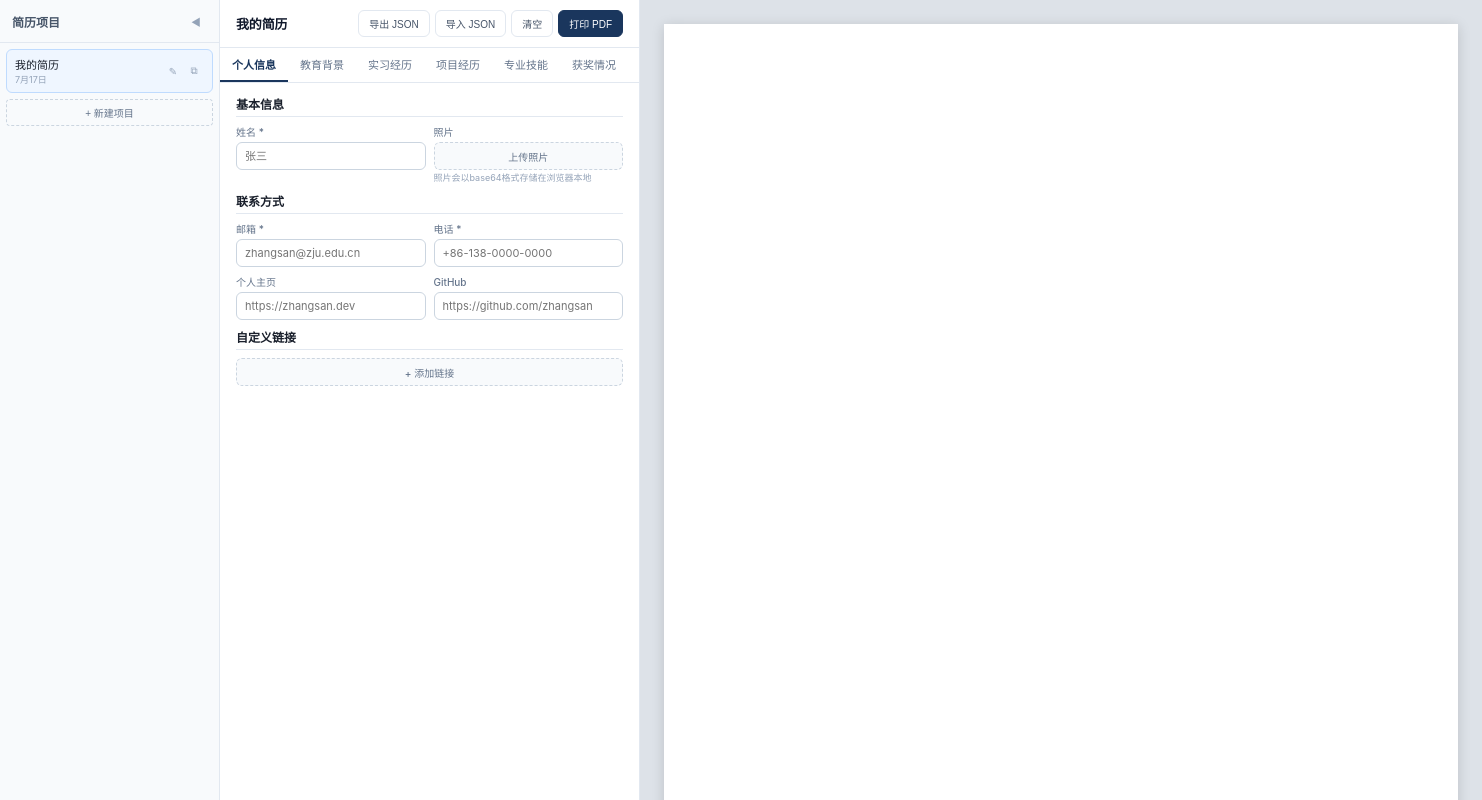
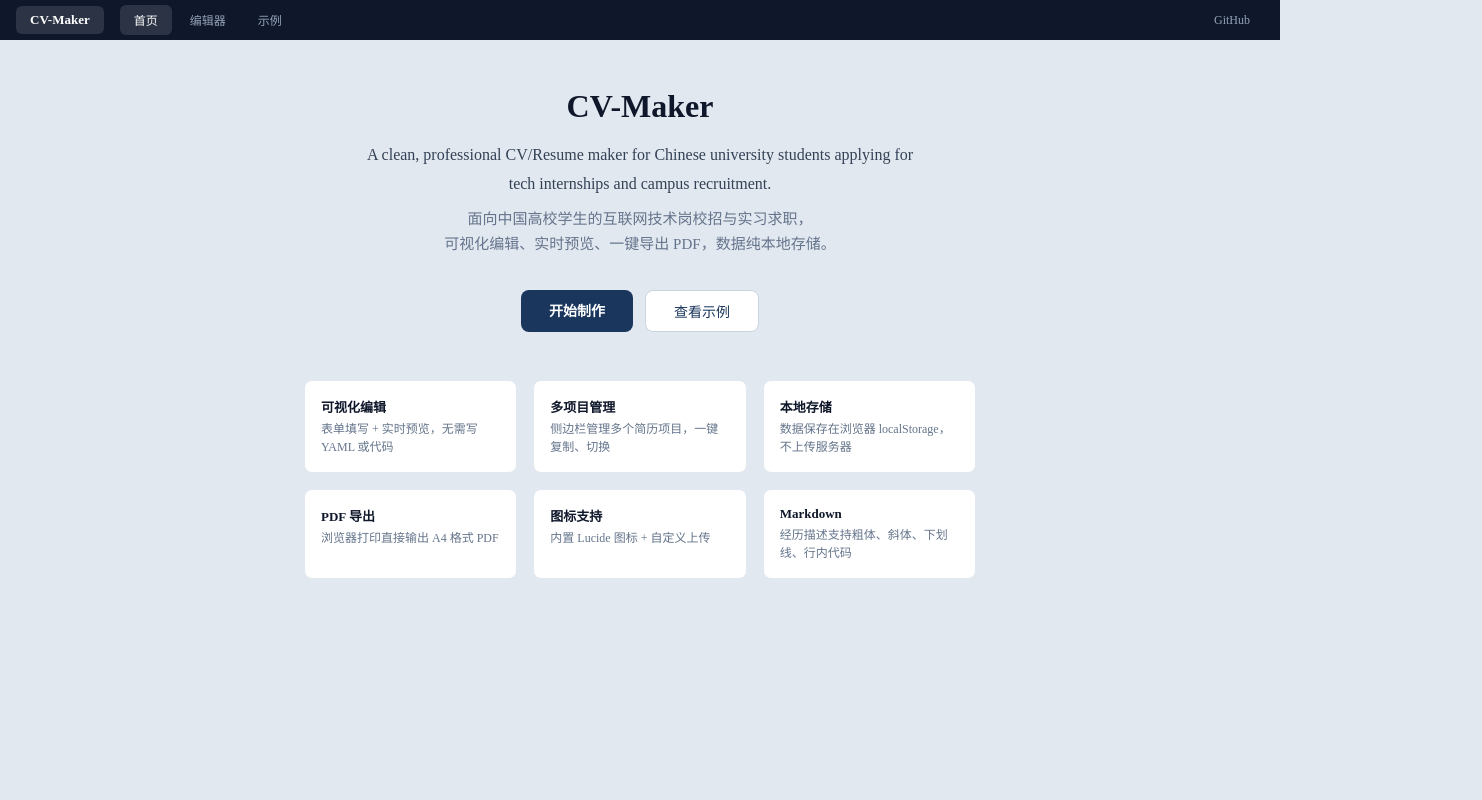
Before and after one commit to lEEExp3rt/CV-Maker, a React (Vite) app: page / in a window 1280 px wide. Shown: the whole page, 1482 px wide, since content can reach past the window. Built offline with nearby package versions, Linux system fonts and the light colour scheme.

Commit message:
feat: add homepage and example routes

```diff
--- /dev/null
+++ b/src/DemoPage.tsx
@@ -0,0 +1,87 @@
+import Layout from './components/Layout'
+import Resume from './Resume'
+import type { ResumeData } from './types/resume'
+
+const DEMO_DATA: ResumeData = {
+  personal_info: {
+    name: '张三',
+    photo: '',
+    contact: {
+      email: 'zhangsan@zju.edu.cn',
+      phone: '+86-138-0000-0000',
+      homepage: 'https://zhangsan.dev',
+      github: 'https://github.com/zhangsan',
+    },
+  },
+  educations: [
+    {
+      school: '浙江大学',
+      school_en: 'Zhejiang University',
+      degree: '本科',
+      major: '计算机科学与技术',
+      start: '2022-09',
+      end: '2026-06',
+      gpa: '3.9/4.0',
+      ranking: '3/120',
+      courses: ['数据结构', '操作系统', '计算机网络', '数据库系统', '算法设计与分析'],
+    },
+  ],
+  internships: [
+    {
+      company: '阿里巴巴',
+      company_en: 'Alibaba Group',
+      department: '淘宝技术部',
+      role: '后端开发实习生',
+      brief: '参与**淘宝核心推荐系统**后端研发，负责`Go`微服务开发与性能优化',
+      start: '2025-06',
+      end: '2025-09',
+      details: [
+        '使用`Go`实现高并发接口，QPS达到**10K+**',
+        '优化商品召回链路，平均响应时间降低*35%*',
+        '编写单元测试与集成测试用例100+，覆盖率__90%__',
+      ],
+    },
+  ],
+  projects: [
+    {
+      name: '分布式KV存储引擎',
+      name_en: 'Distributed KV Store',
+      url: 'https://github.com/zhangsan/kv-store',
+      brief: '基于**Raft**协议实现高可用分布式键值存储系统',
+      start: '2023-10',
+      end: '2024-01',
+      details: [
+        '基于Raft一致性协议实现多副本强一致性读写',
+        'LSM-Tree存储结构，写入吞吐50K ops/s',
+        '集成Prometheus监控，关键指标可视化',
+      ],
+    },
+  ],
+  skills: [
+    { category: '编程语言', items: ['Go', 'Python', 'TypeScript', 'Java', 'C++'] },
+    { category: '框架与工具', items: ['React', 'Docker', 'Kubernetes', 'Git'] },
+    { category: '数据库', items: ['MySQL', 'Redis', 'Kafka'] },
+  ],
+  awards: [
+    { name: 'ACM-ICPC 亚洲区域赛 银牌', date: '2022' },
+    { name: '国家奖学金', date: '2021' },
+  ],
+}
+
+export default function DemoPage() {
+  return (
+    <Layout>
+      <div style={{
+        flex: 1, overflow: 'auto', display: 'flex', justifyContent: 'center',
+        padding: 24, background: '#e9eef3',
+      }}>
+        <div style={{
+          background: '#fff', borderRadius: 8,
+          boxShadow: '0 2px 12px rgba(0,0,0,0.08)',
+        }}>
+          <Resume data={DEMO_DATA} settings={{ color_scheme: 'navy', language: 'zh' }} />
+        </div>
+      </div>
+    </Layout>
+  )
+}
--- a/src/EditorApp.tsx
+++ b/src/EditorApp.tsx
@@ -2,6 +2,7 @@ import { useState, useCallback, useRef } from 'react'
 import { useProjectManager } from './hooks/useProjectManager'
 import { DEFAULT_RESUME_DATA } from './data/defaults'
 import Resume from './Resume'
+import Layout from './components/Layout'
 import ProjectSidebar from './components/editor/ProjectSidebar'
 import Modal from './components/editor/Modal'
 import PersonalInfoEditor from './components/editor/PersonalInfoEditor'
@@ -102,6 +103,7 @@ export default function EditorApp() {
   const settings = { color_scheme: 'navy' as const, language: 'zh' as const }
 
   return (
+    <Layout>
     <div className="editor-layout">
       {/* Project Sidebar */}
       <ProjectSidebar
@@ -245,6 +247,7 @@ export default function EditorApp() {
       >
         确定要清空「{activeProject?.title}」的所有数据吗？此操作不可撤销。
       </Modal>
-    </div>
+      </div>
+    </Layout>
   )
 }
--- /dev/null
+++ b/src/HomePage.tsx
@@ -0,0 +1,63 @@
+import Layout from './components/Layout'
+
+export default function HomePage() {
+  return (
+    <Layout>
+      <div style={{
+        maxWidth: 720, margin: '0 auto', padding: '48px 24px',
+        textAlign: 'center', fontFamily: 'inherit',
+      }}>
+        <h1 style={{ fontSize: 32, fontWeight: 700, color: '#0f172a', marginBottom: 16 }}>
+          CV-Maker
+        </h1>
+        <p style={{ fontSize: 16, color: '#334155', lineHeight: 1.8, marginBottom: 8, maxWidth: 560, marginLeft: 'auto', marginRight: 'auto' }}>
+          A clean, professional CV/Resume maker for Chinese university students applying for tech internships and campus recruitment.
+        </p>
+        <p style={{ fontSize: 15, color: '#64748b', lineHeight: 1.7, marginBottom: 32 }}>
+          面向中国高校学生的互联网技术岗校招与实习求职，<br />
+          可视化编辑、实时预览、一键导出 PDF，数据纯本地存储。
+        </p>
+
+        <div style={{ display: 'flex', gap: 12, justifyContent: 'center', flexWrap: 'wrap' }}>
+          <a href="/editor" style={{
+            padding: '10px 28px', fontSize: 14, fontWeight: 600,
+            background: '#1a365d', color: '#fff', borderRadius: 8,
+            textDecoration: 'none', display: 'inline-block',
+          }}>
+            开始制作
+          </a>
+          <a href="/examples" style={{
+            padding: '10px 28px', fontSize: 14, fontWeight: 500,
+            background: '#fff', color: '#1a365d', borderRadius: 8,
+            textDecoration: 'none', border: '1px solid #cbd5e0',
+            display: 'inline-block',
+          }}>
+            查看示例
+          </a>
+        </div>
+
+        <div style={{
+          display: 'grid', gridTemplateColumns: 'repeat(auto-fit, minmax(180px, 1fr))',
+          gap: 16, marginTop: 48, textAlign: 'left',
+        }}>
+          {[
+            { title: '可视化编辑', desc: '表单填写 + 实时预览，无需写 YAML 或代码' },
+            { title: '多项目管理', desc: '侧边栏管理多个简历项目，一键复制、切换' },
+            { title: '本地存储', desc: '数据保存在浏览器 localStorage，不上传服务器' },
+            { title: 'PDF 导出', desc: '浏览器打印直接输出 A4 格式 PDF' },
+            { title: '图标支持', desc: '内置 Lucide 图标 + 自定义上传' },
+            { title: 'Markdown', desc: '经历描述支持粗体、斜体、下划线、行内代码' },
+          ].map((f) => (
+            <div key={f.title} style={{
+              padding: 16, background: '#fff', borderRadius: 8,
+              border: '1px solid #e2e8f0',
+            }}>
+              <h3 style={{ fontSize: 13, fontWeight: 600, color: '#0f172a', marginBottom: 4 }}>{f.title}</h3>
+              <p style={{ fontSize: 12, color: '#64748b', lineHeight: 1.5, margin: 0 }}>{f.desc}</p>
+            </div>
+          ))}
+        </div>
+      </div>
+    </Layout>
+  )
+}
--- /dev/null
+++ b/src/components/Layout.tsx
@@ -0,0 +1,55 @@
+import type { ReactNode } from 'react'
+
+interface Props {
+  children: ReactNode
+}
+
+export default function Layout({ children }: Props) {
+  const path = window.location.pathname
+
+  const linkStyle = (target: string): React.CSSProperties => ({
+    padding: '6px 14px',
+    fontSize: 12,
+    fontWeight: 500,
+    color: path.startsWith(target) ? '#fff' : '#94a3b8',
+    background: path.startsWith(target) ? 'rgba(255,255,255,0.12)' : 'transparent',
+    border: 'none',
+    borderRadius: 6,
+    cursor: 'pointer',
+    fontFamily: 'inherit',
+    textDecoration: 'none',
+    transition: 'all 0.12s',
+  })
+
+  return (
+    <div style={{ display: 'flex', flexDirection: 'column', height: '100vh' }}>
+      {/* Top nav */}
+      <nav style={{
+        height: 40, background: '#0f172a', display: 'flex', alignItems: 'center',
+        padding: '0 16px', gap: 4, flexShrink: 0, zIndex: 100,
+      }}>
+        <a href="/" style={{ ...linkStyle('/'), fontWeight: 600, fontSize: 13, marginRight: 12 }}>
+          CV-Maker
+        </a>
+        <a href="/" style={linkStyle('/')} onClick={(e) => {
+          if (path === '/') e.preventDefault()
+        }}>首页</a>
+        <a href="/editor" style={linkStyle('/editor')}>编辑器</a>
+        <a href="/examples" style={linkStyle('/examples')}>示例</a>
+        <a
+          href="https://github.com/1EEExp3rt/CV-Maker"
+          target="_blank"
+          rel="noopener"
+          style={{ ...linkStyle('/github'), marginLeft: 'auto' }}
+        >
+          GitHub
+        </a>
+      </nav>
+
+      {/* Page content */}
+      <div style={{ flex: 1, overflow: 'hidden' }}>
+        {children}
+      </div>
+    </div>
+  )
+}
--- a/src/main.tsx
+++ b/src/main.tsx
@@ -1,11 +1,24 @@
 import React from 'react'
 import ReactDOM from 'react-dom/client'
+import HomePage from './HomePage'
 import EditorApp from './EditorApp'
+import DemoPage from './DemoPage'
 import './styles/global.css'
 import './styles/resume.css'
 
+const path = window.location.pathname
+
+let App: React.ComponentType
+if (path === '/editor') {
+  App = EditorApp
+} else if (path === '/examples') {
+  App = DemoPage
+} else {
+  App = HomePage
+}
+
 ReactDOM.createRoot(document.getElementById('root')!).render(
   <React.StrictMode>
-    <EditorApp />
+    <App />
   </React.StrictMode>
 )
--- a/src/styles/editor.css
+++ b/src/styles/editor.css
@@ -2,13 +2,12 @@
    CV-Maker — Visual Editor Styles
    ============================================================ */
 
-/* Override global centering — editor is full-width */
-body { justify-content: flex-start !important; padding: 0 !important; }
-#root { justify-content: flex-start !important; }
+body { padding: 0 !important; }
+#root { display: block !important; }
 
 .editor-layout {
   display: flex;
-  height: 100vh;
+  height: 100%;
   background: #e9eef3;
   font-family: -apple-system, BlinkMacSystemFont, 'Segoe UI', 'Inter', system-ui, sans-serif;
   -webkit-font-smoothing: antialiased;
```
